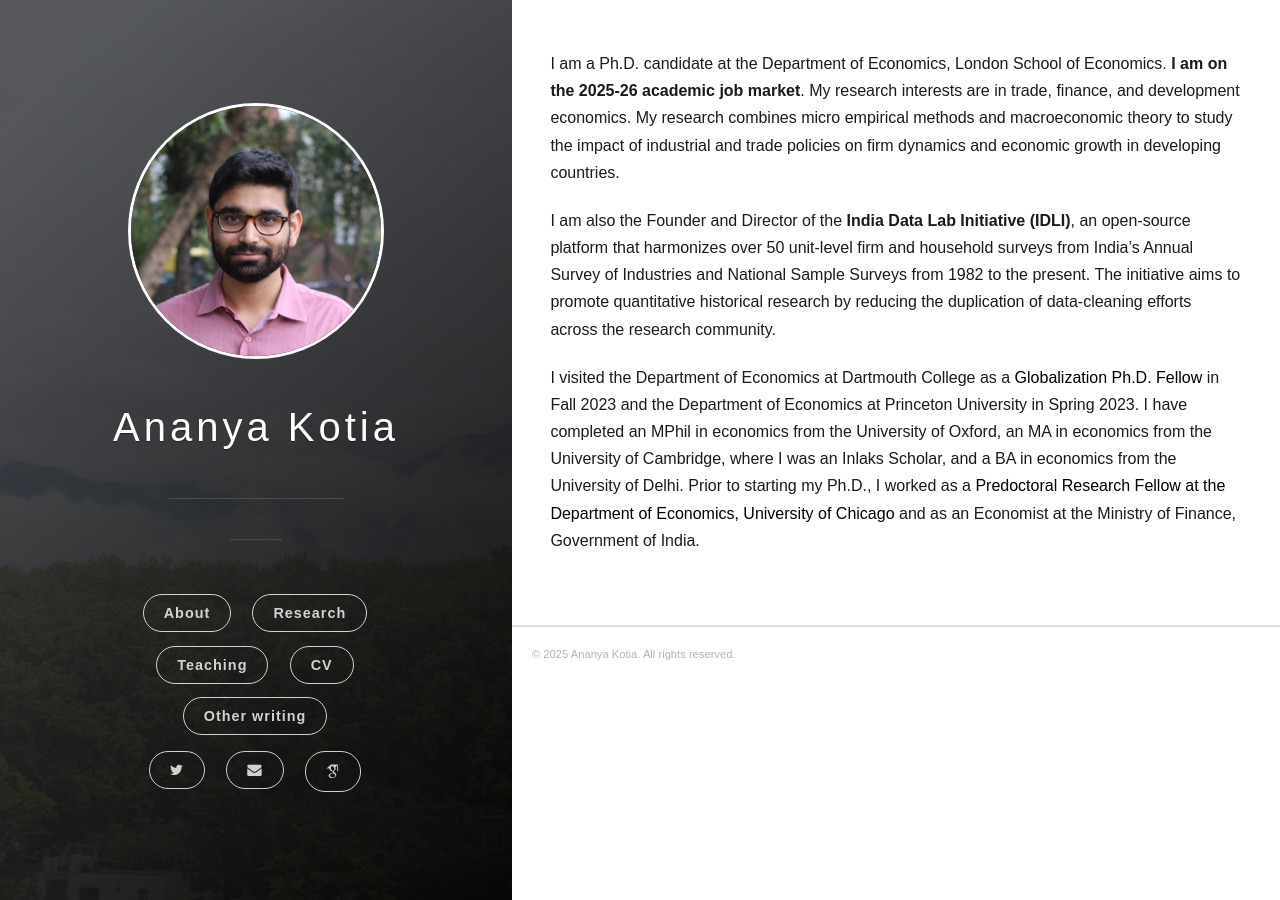
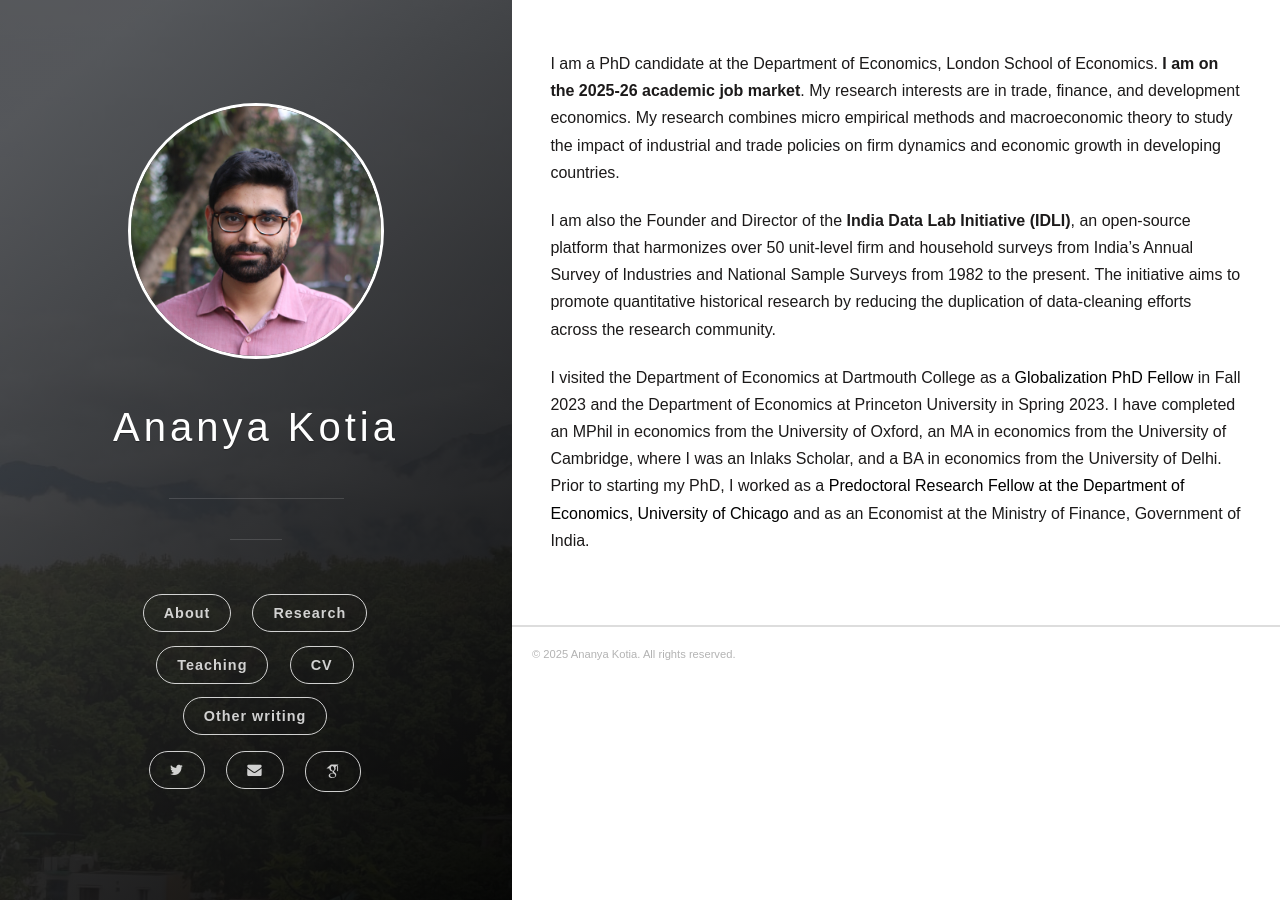
Before and after one commit to ananyakotia/ananyakotia.github.io, a Jekyll site: the page built from pages/about.markdown, in a window 1280 px wide. Built offline with Jekyll 4.4.1, drawn with Linux system fonts in a browser that asks for light colours; some web fonts are replaced.

Commit message:
Update about.markdown

```diff
--- a/pages/about.markdown
+++ b/pages/about.markdown
@@ -5,8 +5,8 @@ hide_title: true
 permalink: /about/
 ---
 
-I am a Ph.D. candidate at the Department of Economics, London School of Economics. <strong>I am on the 2025-26 academic job market</strong>. My research interests are in  trade, finance, and development economics. My research combines micro empirical methods and macroeconomic theory to study the impact of industrial and trade policies on firm dynamics and economic growth in developing countries.
+I am a PhD candidate at the Department of Economics, London School of Economics. <strong>I am on the 2025-26 academic job market</strong>. My research interests are in  trade, finance, and development economics. My research combines micro empirical methods and macroeconomic theory to study the impact of industrial and trade policies on firm dynamics and economic growth in developing countries.
 
 I am also the Founder and Director of the <strong>India Data Lab Initiative (IDLI)</strong>, an open-source platform that harmonizes over 50 unit-level firm and household surveys from India's Annual Survey of Industries and  National Sample Surveys from 1982 to the present. The initiative aims to promote quantitative historical research by reducing the duplication of  data-cleaning efforts across the research community.
 
-I visited the Department of Economics at Dartmouth College as a <a href="https://globalization.dartmouth.edu/programs/globalization-phd-fellows" target="_blank">Globalization Ph.D. Fellow</a> in Fall 2023 and the Department of Economics at Princeton University in Spring 2023. I have completed an MPhil in economics from the University of Oxford, an MA in economics from the University of Cambridge, where I was an Inlaks Scholar, and a BA in economics from the University of Delhi. Prior to starting my Ph.D., I worked as a <a href="https://epic.uchicago.edu/people/ananya-kotia/" target="_blank">Predoctoral Research Fellow at the Department of Economics, University of Chicago</a> and as an Economist at the Ministry of Finance, Government of India.
+I visited the Department of Economics at Dartmouth College as a <a href="https://globalization.dartmouth.edu/programs/globalization-phd-fellows" target="_blank">Globalization PhD Fellow</a> in Fall 2023 and the Department of Economics at Princeton University in Spring 2023. I have completed an MPhil in economics from the University of Oxford, an MA in economics from the University of Cambridge, where I was an Inlaks Scholar, and a BA in economics from the University of Delhi. Prior to starting my PhD, I worked as a <a href="https://epic.uchicago.edu/people/ananya-kotia/" target="_blank">Predoctoral Research Fellow at the Department of Economics, University of Chicago</a> and as an Economist at the Ministry of Finance, Government of India.
```
